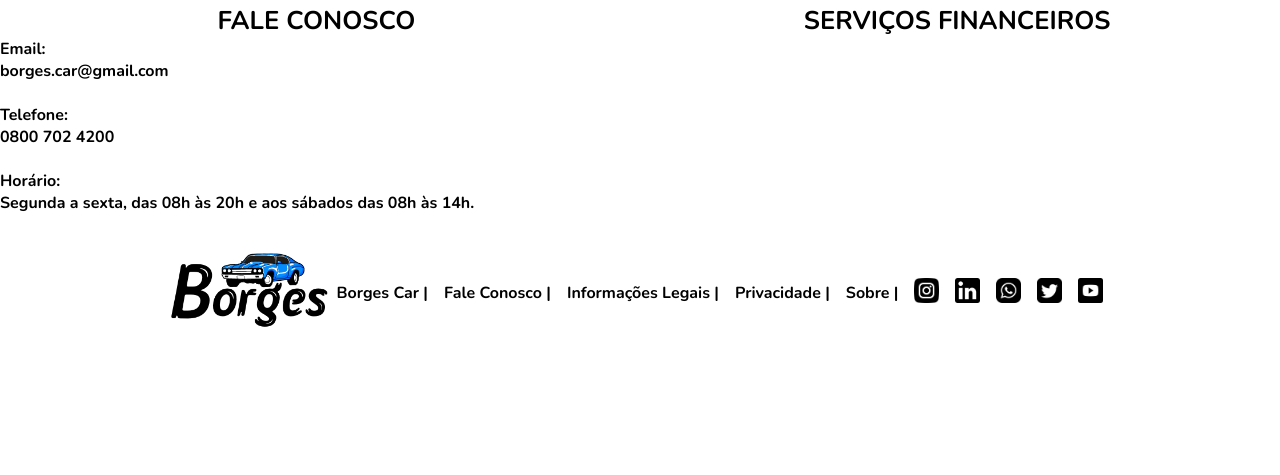
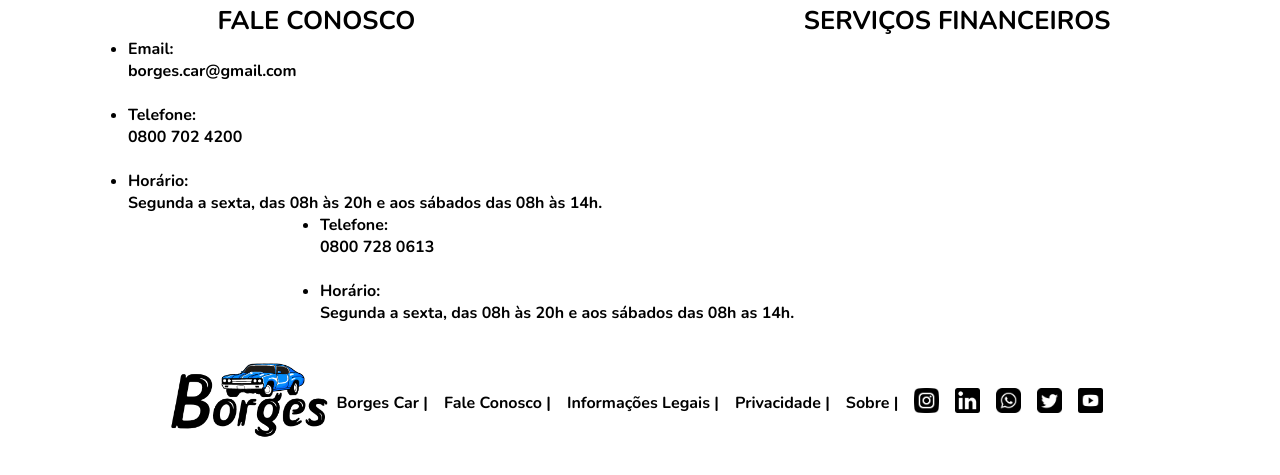
Before and after one commit to MattheusAlvesGois/pdb, a website: page contato.html in a window 1280 px wide. Shown: the part 831-1306 px from the top of the page. Before the commit the page ends 1205 px from the top, so only its background shows below. Drawn offline with nearby package versions, Linux system fonts and the light colour scheme.

Commit message:
Update contato.html

```diff
--- a/contato.html
+++ b/contato.html
@@ -27,6 +27,7 @@
     <br>
     <label class="lfone" for="fone">FALE CONOSCO</label>
     <label class="ldolar" for="dolar">SERVIÇOS FINANCEIROS</label>
+    <div class="box1">
     <ul>
         <li>Email:<br>borges.car@gmail.com</li>
         <br>
@@ -34,6 +35,14 @@
         <br>
         <li>Horário:<br>Segunda a sexta, das 08h às 20h e aos sábados das 08h às 14h.</li>
     </ul>
+    </div>
+    <div class="box2">
+        <ul>
+            <li>Telefone:<br>0800 728 0613</li>
+            <br>
+            <li>Horário:<br>Segunda a sexta, das 08h às 20h e aos sábados das 08h as 14h.</li>
+        </ul>
+    </div>
 </main>
 <footer>
 
```
